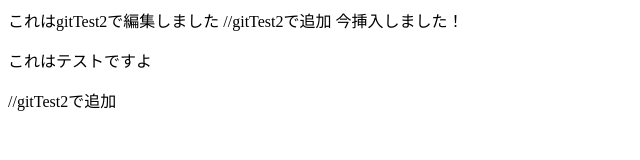
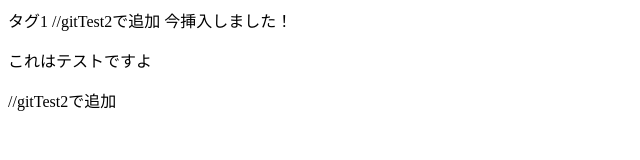
Before and after one commit to shigeizm/sample, a plain HTML site: page index.html in a window 1280 px wide. Shown: the whole page, without its empty margins (0-640 px from the left). Drawn offline with Linux system fonts and the light colour scheme.

Commit message:
タグ1をつけた

```diff
--- a/index.html
+++ b/index.html
@@ -1,8 +1,7 @@
 <html>
 <head></html>
 <body>
-これはgitTest2で編集しました
-
+タグ1
 //gitTest2で追加
 今挿入しました！
 <p>これはテストですよ</p>
```
